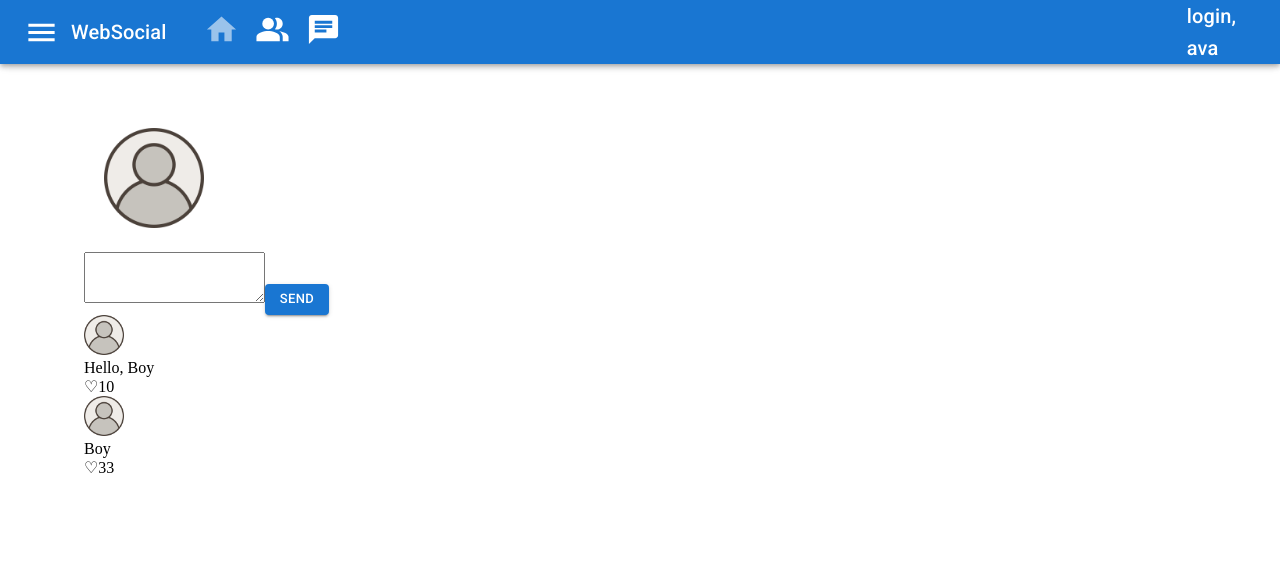
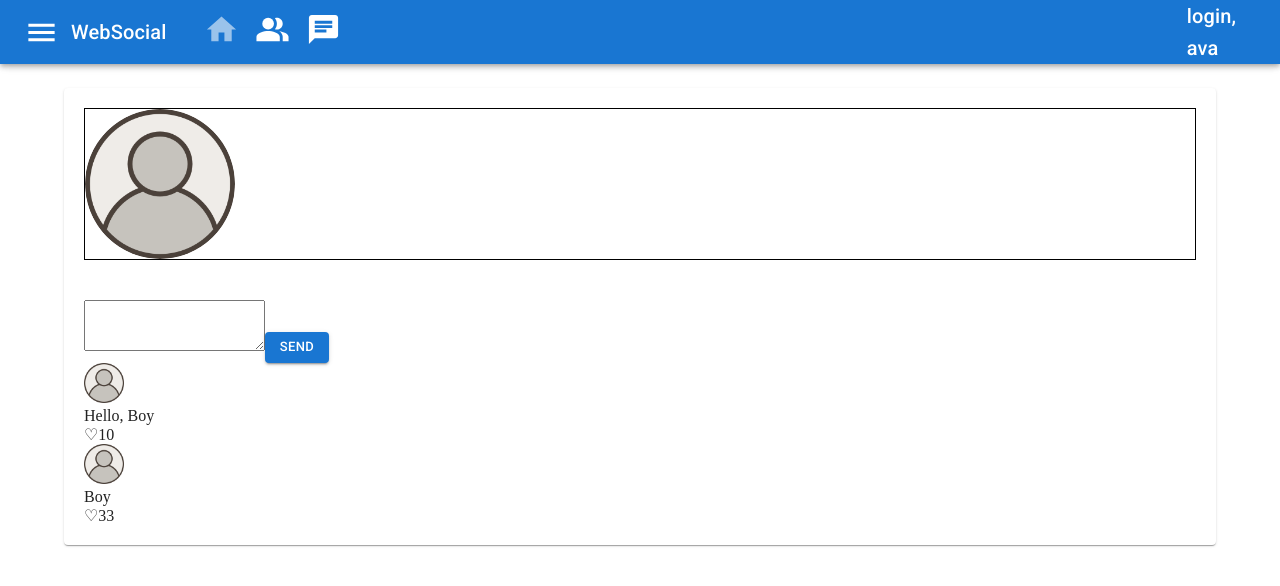
Before and after one commit to LeonShus/SocialTS, a React (Create React App) app: page /profile in a window 1280 px wide. Shown: the top 586 px of the page. Built offline with nearby package versions, Linux system fonts and the light colour scheme; no server answers.

Commit message:
Some restyle ProfilePage

```diff
--- a/src/Components/Profile/PrfileInfo/ProfileInfo.tsx
+++ b/src/Components/Profile/PrfileInfo/ProfileInfo.tsx
@@ -2,6 +2,7 @@ import classes from "./ProfileInfo.module.css";
 import userDef from "../../../DefaultItems/Img/userDef.png";
 import React from "react";
 import {UserType} from "../../../Redux/Reducers/ProfileReducer";
+import {Avatar, Grid, Typography} from "@mui/material";
 
 type ProfileInfoPropsType = {
     user: UserType
@@ -14,18 +15,36 @@ const ProfileInfo = ({user}: ProfileInfoPropsType) => {
     }
 
     return (
-        <main className={classes.container}>
-            <div>
-                <img className={classes.avatar} src={getUserPhoto()} alt="avatar"/>
-            </div>
-            <div>
-                {user.fullName}
-            </div>
-            <div>
-                {user.aboutMe}
-            </div>
+        <Grid container
+              sx={{
+                  border: "1px solid black",
+                  mb: "40px"
+              }}
+        >
+            <Grid item>
+                <Avatar className={classes.avatar}
+                        src={getUserPhoto()}
+                        alt={user.fullName}
+                        sx={{width: "150px", height: "150px"}}
+                />
+            </Grid>
+            <Grid item
+                  sx={{ml: "20px"}}
+            >
+                <Typography sx={{fontSize: "2.2rem", fontWeight: '300'}}>
+                    {user.fullName}
+                </Typography>
 
-        </main>
+                <Grid container>
+                    <Typography sx={{fontSize: "1.2rem"}}>
+                        {user.aboutMe}
+                    </Typography>
+
+                </Grid>
+            </Grid>
+
+
+        </Grid>
     )
 }
 
--- a/src/Components/Profile/Profile.module.css
+++ /dev/null
@@ -1,7 +0,0 @@
-.avatar{
-    height: 100px;
-}
-
-.container {
-    padding: 20px;
-}
--- a/src/Components/Profile/ProfileContainer.tsx
+++ b/src/Components/Profile/ProfileContainer.tsx
@@ -7,6 +7,7 @@ import {connect} from "react-redux";
 import {setUserToProfilePageAC, SetUserToProfilePageACType, UserType} from "../../Redux/Reducers/ProfileReducer";
 import axios from "axios";
 import {Preloader} from "../../DefaultItems/Preloader/Preloader";
+import {Grid, Paper} from "@mui/material";
 
 
 type ProfileContainerPropsType = {
@@ -28,10 +29,18 @@ const ProfileContainer = ({user, setUserToProfilePageAC}: ProfileContainerPropsT
     }
 
     return (
-        <div className={classes.container}>
-            <ProfileInfo user={user}/>
-            <MyPostsContainer/>
-        </div>
+        <Paper>
+            <Grid container
+                  sx={{padding: "20px"}}
+            >
+
+                <ProfileInfo user={user}/>
+
+                <Grid container>
+                    <MyPostsContainer/>
+                </Grid>
+            </Grid>
+        </Paper>
     )
 }
 
```
Also changed, not shown: src/App.module.css (deleted, +0 -38 lines).
